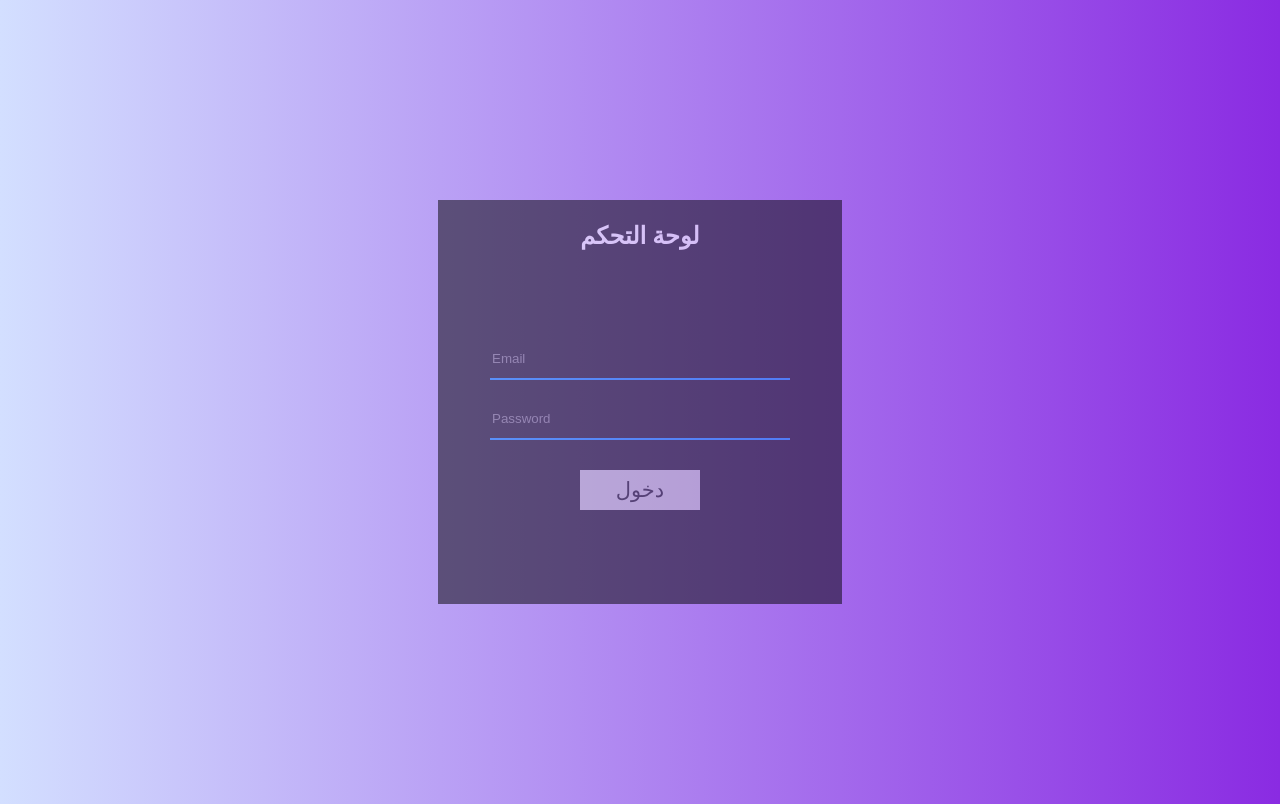
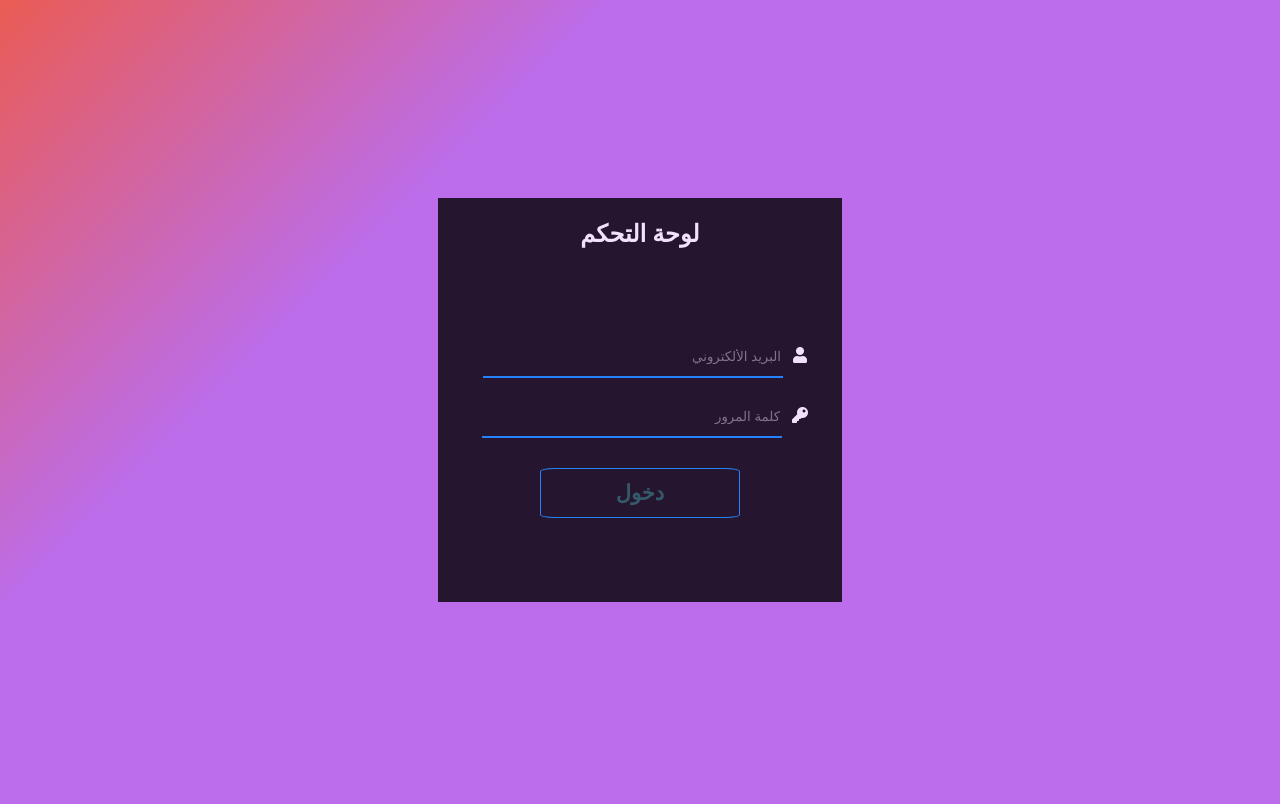
Before and after one commit to RedVirus0/Soul-Library, a PHP site: page /admin/index.php in a window 1280 px wide. After the commit the page ends 602 px from the top, so only its background shows below. Run offline with PHP 8.4, Linux system fonts and the light colour scheme; some libraries are stand-ins or nearby versions; some web fonts are replaced.

Commit message:
Edit Design index.php

```diff
--- a/admin/index.php
+++ b/admin/index.php
@@ -1,6 +1,8 @@
-<html>
+<html dir="ltr">
     <head>
         <title>لوحة التحكم</title>
+        <link rel="stylesheet" href="https://pro.fontawesome.com/releases/v5.10.0/css/all.css" integrity="sha384-AYmEC3Yw5cVb3ZcuHtOA93w35dYTsvhLPVnYs9eStHfGJvOvKxVfELGroGkvsg+p" crossorigin="anonymous"/>
+
         <link rel="stylesheet" href="style/index.css">
         <link rel="preconnect" href="https://fonts.googleapis.com">
         <link rel="preconnect" href="https://fonts.gstatic.com" crossorigin>
@@ -9,9 +11,10 @@
     <body>
         <div class="login">
             <h2 style="color:white;opacity: 1">لوحة التحكم</h2>
+
         <form class="forms" action="" method="post">
-            <input class="filed" type="text" name="email" placeholder="Email"><br>
-            <input class="filed" type="password" name="password" placeholder="Password" ><br>
+            <input class="filed" type="text" name="email" placeholder="البريد الألكتروني"><i class="fas fa-user"></i><br>
+            <input class="filed" type="password" name="password" placeholder="كلمة المرور" ><i class="fas fa-key"></i><br>
             <input class="submit" type="submit" value="دخول">
 
         </form>
--- a/admin/style/index.css
+++ b/admin/style/index.css
@@ -1,15 +1,25 @@
 body{
-    background:linear-gradient(90deg, #d3dfff,blueviolet);
+    background:linear-gradient(135deg, #ea5c54 0%, #bb6dec 30%);
     font-family: 'Markazi Text', serif;
+}
+.fa-user{
+    color:white;
+}
+.fa-key{
+    color:white;
 }
 .login{
     width: 400px;
-    margin: 200px auto;
+    height: 400px;
+    position: relative;
     text-align: center;
-    height: 400px;
+    top : 50%;
+    left: 50%;
+    transform: translate(-50%,-50%);
     border:2px solid black;
     background-color:black;
-    opacity: 0.5;
+    opacity: 0.8;
+
 }
 .forms{
     margin-top: 20%;
@@ -22,20 +32,23 @@ body{
     color:white;
     border-bottom: 2px solid #0088ff;
     margin: 10px;
+    text-align: right;
 }
 .filed:focus{
     outline: none;
 }
 .submit{
     margin-top: 20px;
-    color:black;
     font-size:21px;
     border: none;
-    background-color:silver;
-    width: 120px;
-    height: 40px;
+    background-color: transparent;
+    width: 200px;
+    height: 50px;
+    border-radius: 7%;
+    border: 1px solid #0088ff ;
+    font-weight: bolder;
+    color: #15544b;
 }
-
 .submit:hover{
-    background-color: #bbbbec;
+    border:1px solid white;
 }
```
